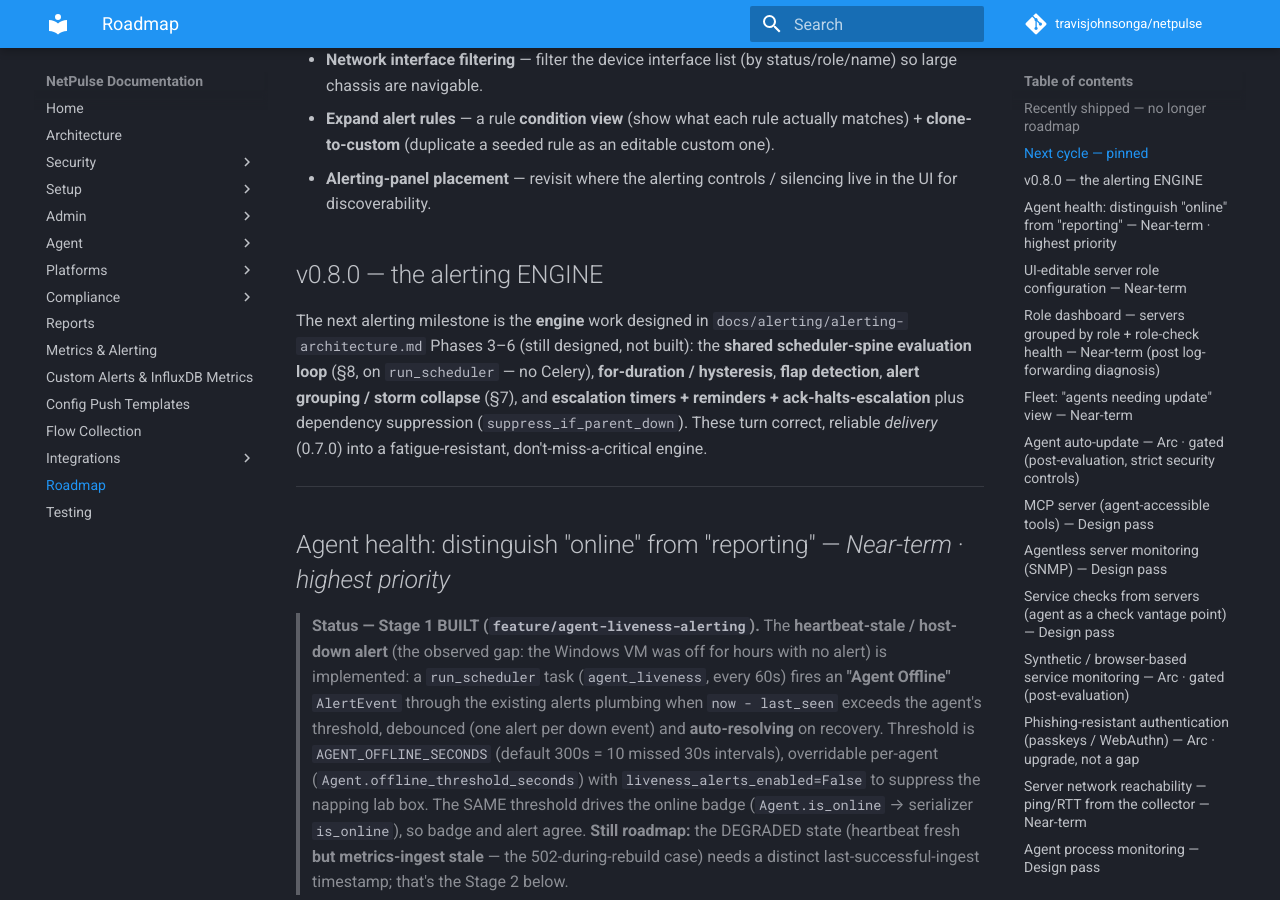
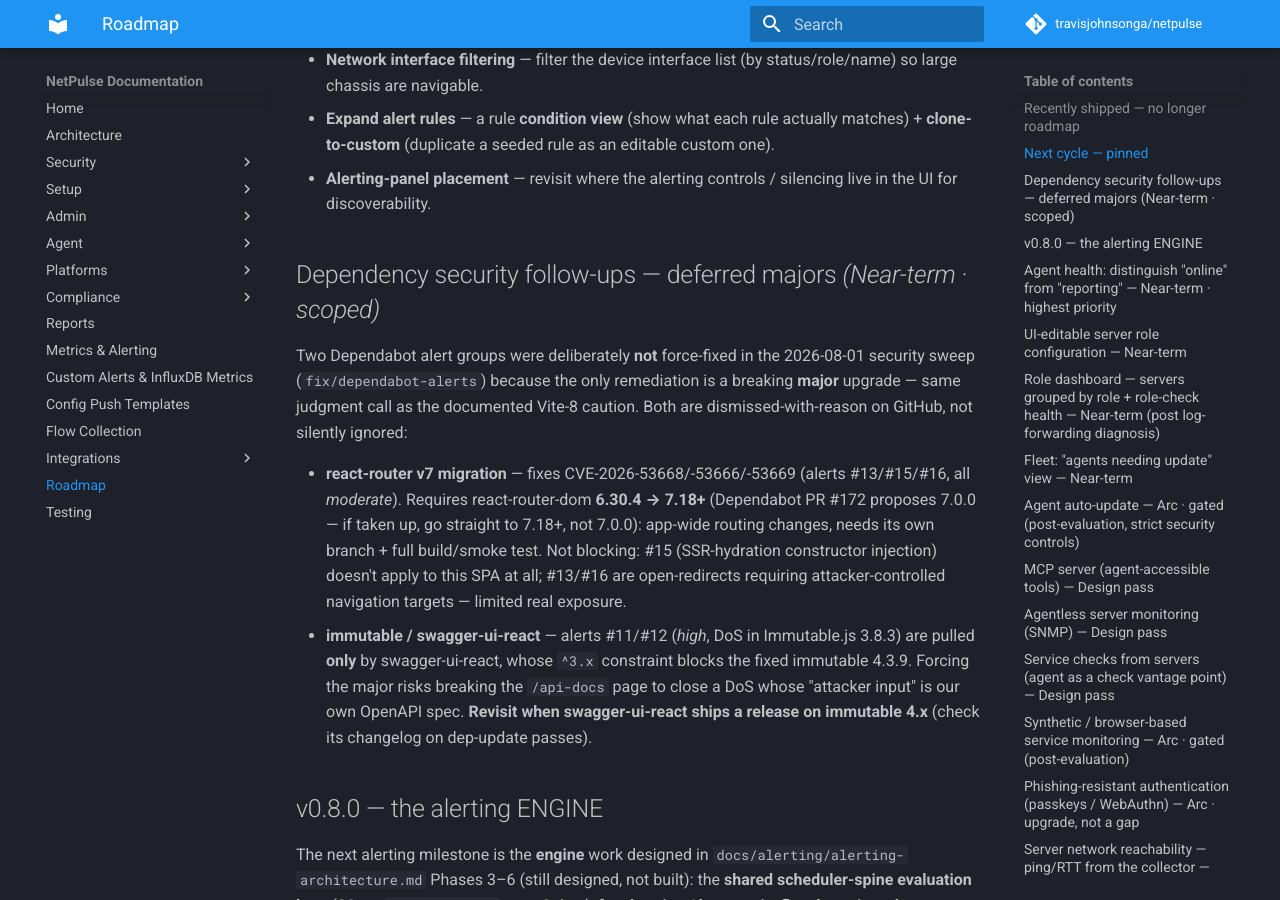
Before and after one commit to travisjohnsonga/netpulse, an MkDocs documentation site: the page built from docs/roadmap.md, in a window 1280 px wide and 900 px high, scrolled down 1842 px. Built offline with MkDocs 1.6.1 and Material for MkDocs 9.7.7, drawn with Linux system fonts in a browser that asks for light colours; comment, search, counter and statistics services are not loaded.

Commit message:
docs(roadmap): track deferred dependency majors (react-router v7, immutable/swagger-ui-react)
Records why the two remaining Dependabot alert groups were parked rather
than force-fixed, with revisit criteria. Alerts are dismissed-with-reason
on GitHub; this is the tracked follow-up.

Co-Authored-By: Claude Fable 5 <noreply@anthropic.com>

```diff
--- a/docs/roadmap.md
+++ b/docs/roadmap.md
@@ -78,6 +78,27 @@ shipped work):
   matches) + **clone-to-custom** (duplicate a seeded rule as an editable custom one).
 - **Alerting-panel placement** — revisit where the alerting controls / silencing
   live in the UI for discoverability.
+
+## Dependency security follow-ups — deferred majors *(Near-term · scoped)*
+
+Two Dependabot alert groups were deliberately **not** force-fixed in the
+2026-08-01 security sweep (`fix/dependabot-alerts`) because the only remediation
+is a breaking **major** upgrade — same judgment call as the documented Vite-8
+caution. Both are dismissed-with-reason on GitHub, not silently ignored:
+
+- **react-router v7 migration** — fixes CVE-2026-53668/-53666/-53669 (alerts
+  #13/#15/#16, all *moderate*). Requires react-router-dom **6.30.4 → 7.18+**
+  (Dependabot PR #172 proposes 7.0.0 — if taken up, go straight to 7.18+, not
+  7.0.0): app-wide routing changes, needs its own branch + full build/smoke
+  test. Not blocking: #15 (SSR-hydration constructor injection) doesn't apply
+  to this SPA at all; #13/#16 are open-redirects requiring attacker-controlled
+  navigation targets — limited real exposure.
+- **immutable / swagger-ui-react** — alerts #11/#12 (*high*, DoS in
+  Immutable.js 3.8.3) are pulled **only** by swagger-ui-react, whose `^3.x`
+  constraint blocks the fixed immutable 4.3.9. Forcing the major risks breaking
+  the `/api-docs` page to close a DoS whose "attacker input" is our own OpenAPI
+  spec. **Revisit when swagger-ui-react ships a release on immutable 4.x**
+  (check its changelog on dep-update passes).
 
 ## v0.8.0 — the alerting ENGINE
 
```
